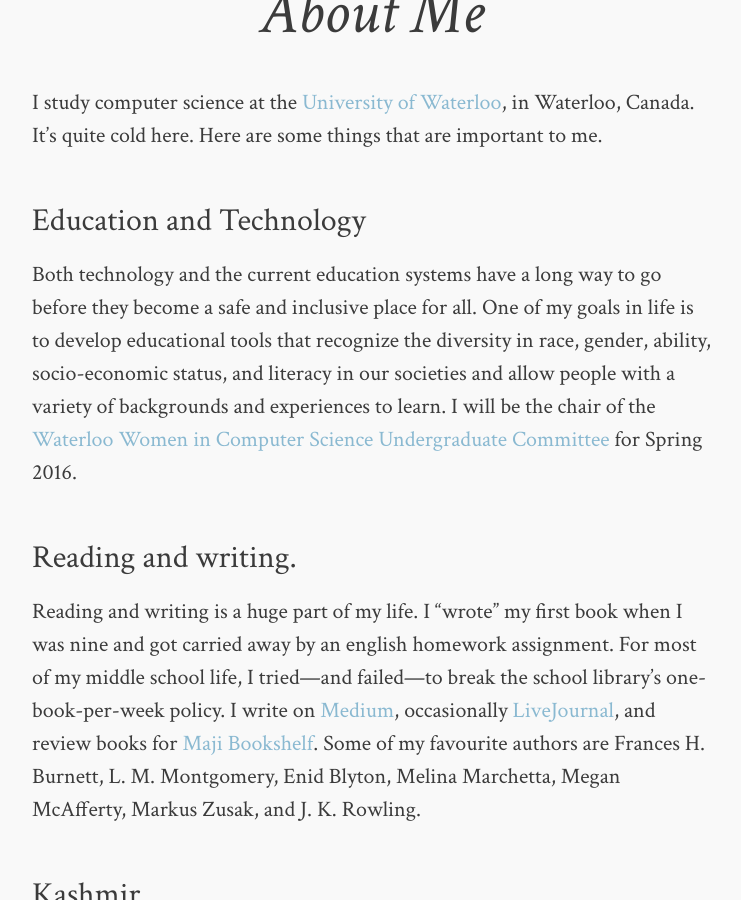
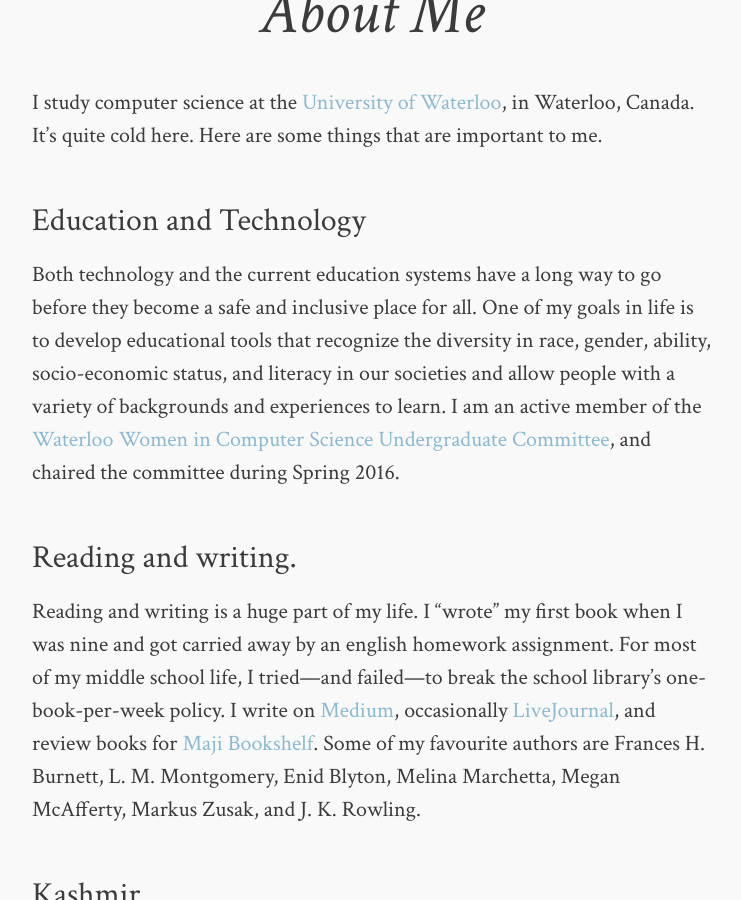
Before and after one commit to arshiamufti/arshiamufti.github.io, a Jekyll site: the page built from about.md, in a window 1280 px wide and 900 px high, scrolled down 660 px. Shown: the whole window, without its empty margins (268-1009 px from the left). Built offline with Jekyll 4.4.1, drawn with Linux system fonts in a browser that asks for light colours.

Commit message:
update about page

```diff
--- a/about.md
+++ b/about.md
@@ -10,7 +10,7 @@
 
 ### Education and Technology
 
-Both technology and the current education systems have a long way to go before they become a safe and inclusive place for all. One of my goals in life is to develop educational tools that recognize the diversity in race, gender, ability, socio-economic status, and literacy in our societies and allow people with a variety of backgrounds and experiences to learn. I will be the chair of the [Waterloo Women in Computer Science Undergraduate Committee](http://wics.uwaterloo.ca/){:target="_blank"} for Spring 2016.
+Both technology and the current education systems have a long way to go before they become a safe and inclusive place for all. One of my goals in life is to develop educational tools that recognize the diversity in race, gender, ability, socio-economic status, and literacy in our societies and allow people with a variety of backgrounds and experiences to learn. I am an active member of the [Waterloo Women in Computer Science Undergraduate Committee](http://wics.uwaterloo.ca/){:target="_blank"}, and chaired the committee during Spring 2016.
 
 ### Reading and writing.
 
```
